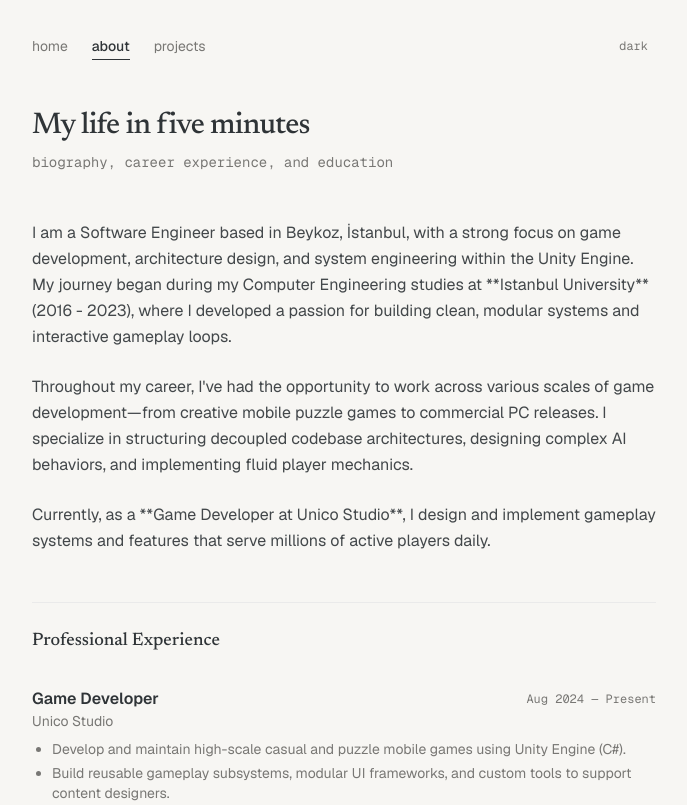
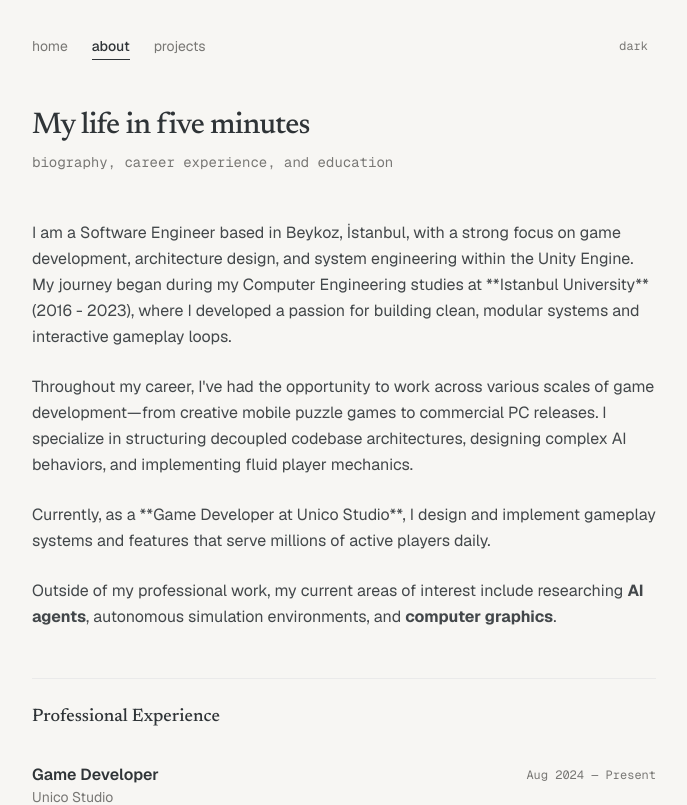
Before and after one commit to MustafaMese/MustafaMese.github.io, a Next.js app: page /bio in a window 1280 px wide. Shown: the top 805 px of the page, without its empty margins (296-983 px from the left). Built offline with nearby package versions, Linux system fonts and the light colour scheme.

Commit message:
feat: add AI agents and computer graphics to interests

```diff
--- a/src/app/bio/page.tsx
+++ b/src/app/bio/page.tsx
@@ -29,6 +29,10 @@ export default function Bio() {
         <p>
           Currently, as a **Game Developer at Unico Studio**, I design and implement gameplay systems
           and features that serve millions of active players daily.
+        </p>
+        <p>
+          Outside of my professional work, my current areas of interest include researching <strong>AI agents</strong>,
+          autonomous simulation environments, and <strong>computer graphics</strong>.
         </p>
       </section>
 
--- a/src/app/page.tsx
+++ b/src/app/page.tsx
@@ -24,7 +24,7 @@ export default function Home() {
           I am a software engineer specializing in game architecture, gameplay systems, and
           code design within the Unity Engine (C#). My work focuses on crafting modular, scalable
           game architectures, designing sophisticated gameplay mechanics, and building stable systems
-          for mobile and PC platforms.
+          for mobile and PC platforms. Currently, I am also focusing on exploring AI agents and computer graphics.
         </p>
       </section>
 
```
